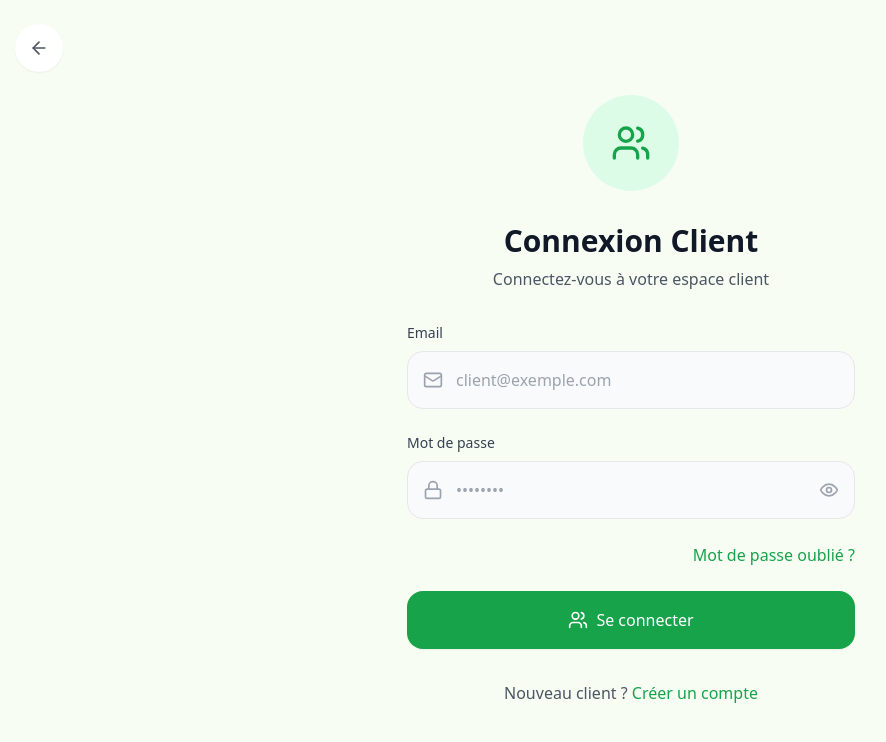
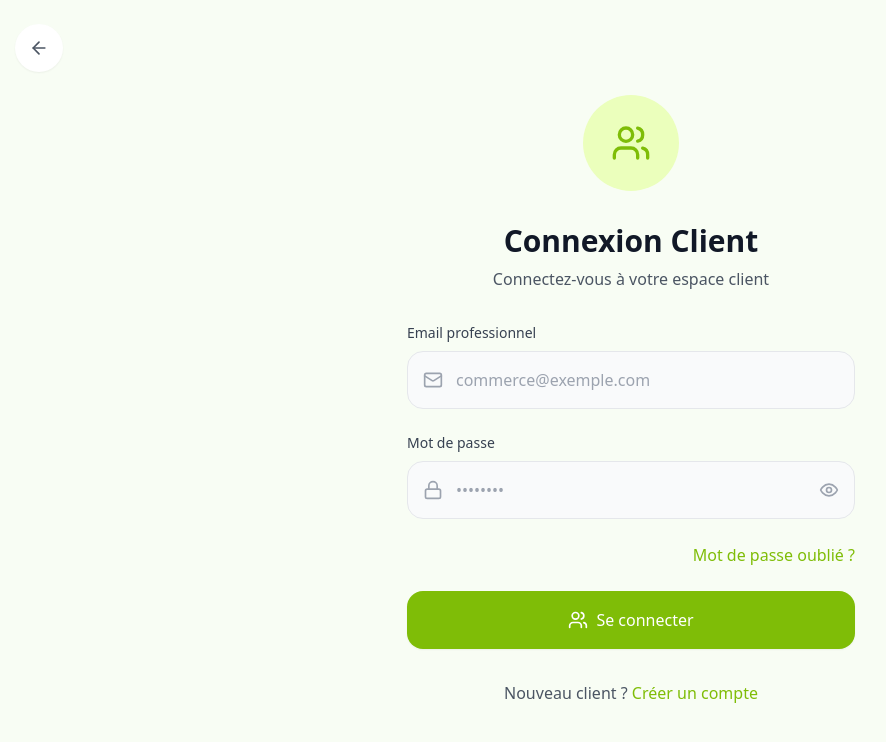
Before and after one commit to ManonDerydt/naymo-mvp-v1, a React (Vite) app: page /customer/login in a window 1280 px wide. Shown: the top 742 px of the page, without its empty margins (9-895 px from the left). Built offline with nearby package versions, Linux system fonts and the light colour scheme.

Commit message:
Harmonisation des boutons et couleurs

```diff
--- a/src/pages/UserType.tsx
+++ b/src/pages/UserType.tsx
@@ -17,20 +17,17 @@ const UserType = () => {
 
         <div className="mt-8 space-y-6">
           <Link to="/merchant/login">
-            <Button className="w-full justify-center space-x-2">
+            <button className="w-full flex items-center justify-center py-4 px-6 border border-transparent rounded-2xl shadow-sm text-white font-medium bg-[#7fbd07] hover:bg-green-700 focus:outline-none focus:ring-2 focus:ring-offset-2 focus:ring-green-500 transition-colors">
               <Store className="w-5 h-5" />
               <span>Je suis commerçant</span>
-            </Button>
+            </button>
           </Link>
 
           <Link to="/customer/login">
-            <Button
-              variant="outline"
-              className="w-full justify-center space-x-2 mt-5"
-            >
+            <button className="w-full flex items-center justify-center py-4 px-6 border border-transparent rounded-2xl shadow-sm text-white font-medium bg-green-600 hover:bg-green-700 focus:outline-none focus:ring-2 focus:ring-offset-2 focus:ring-green-500 transition-colors">
               <Users className="w-5 h-5" />
               <span>Je suis client</span>
-            </Button>
+            </button>
           </Link>
         </div>
       </div>
--- a/src/pages/auth/CustomerLogin.tsx
+++ b/src/pages/auth/CustomerLogin.tsx
@@ -56,8 +56,8 @@ const CustomerLogin = () => {
         <div className="max-w-md w-full space-y-8">
           {/* Icône avec cercle vert */}
           <div className="text-center">
-            <div className="mx-auto w-24 h-24 bg-green-100 rounded-full flex items-center justify-center mb-8">
-              <Users className="w-10 h-10 text-green-600" />
+            <div className="mx-auto w-24 h-24 bg-[#ebffbc] rounded-full flex items-center justify-center mb-8">
+              <Users className="w-10 h-10" color="#7ebd07" />
             </div>
             <h2 className="text-3xl font-bold text-gray-900 mb-2">
               Connexion Client
@@ -77,7 +77,7 @@ const CustomerLogin = () => {
             {/* Email */}
             <div className="space-y-2">
               <label className="block text-sm font-medium text-gray-700">
-                Email
+                Email professionnel
               </label>
               <div className="relative">
                 <div className="absolute inset-y-0 left-0 pl-4 flex items-center pointer-events-none">
@@ -89,7 +89,7 @@ const CustomerLogin = () => {
                   type="email"
                   required
                   className="block w-full pl-12 pr-4 py-4 border border-gray-200 rounded-2xl bg-gray-50 placeholder-gray-400 text-gray-900 focus:outline-none focus:ring-2 focus:ring-green-500 focus:border-transparent"
-                  placeholder="client@exemple.com"
+                  placeholder="commerce@exemple.com"
                   value={email}
                   onChange={(e) => setEmail(e.target.value)}
                 />
@@ -133,7 +133,7 @@ const CustomerLogin = () => {
             <div className="text-right">
               <Link
                 to="/reset-password?type=customer"
-                className="text-green-600 hover:text-green-700 font-medium"
+                className="text-[#7FBD07] hover:text-green-700 font-medium"
               >
                 Mot de passe oublié ?
               </Link>
@@ -142,7 +142,7 @@ const CustomerLogin = () => {
             {/* Bouton de connexion */}
             <button
               type="submit"
-              className="w-full flex items-center justify-center py-4 px-6 border border-transparent rounded-2xl shadow-sm text-white font-medium bg-green-600 hover:bg-green-700 focus:outline-none focus:ring-2 focus:ring-offset-2 focus:ring-green-500 transition-colors"
+              className="w-full flex items-center justify-center py-4 px-6 border border-transparent rounded-2xl shadow-sm text-white font-medium bg-[#7fbd07] hover:bg-green-700 focus:outline-none focus:ring-2 focus:ring-offset-2 focus:ring-green-500 transition-colors"
             >
               <Users className="w-5 h-5 mr-2" />
               Se connecter
@@ -154,7 +154,7 @@ const CustomerLogin = () => {
             <span className="text-gray-600">Nouveau client ? </span>
             <Link
               to="/customer/register"
-              className="font-medium text-green-600 hover:text-green-700"
+              className="font-medium text-[#7FBD07] hover:text-green-700"
             >
               Créer un compte
             </Link>
```
